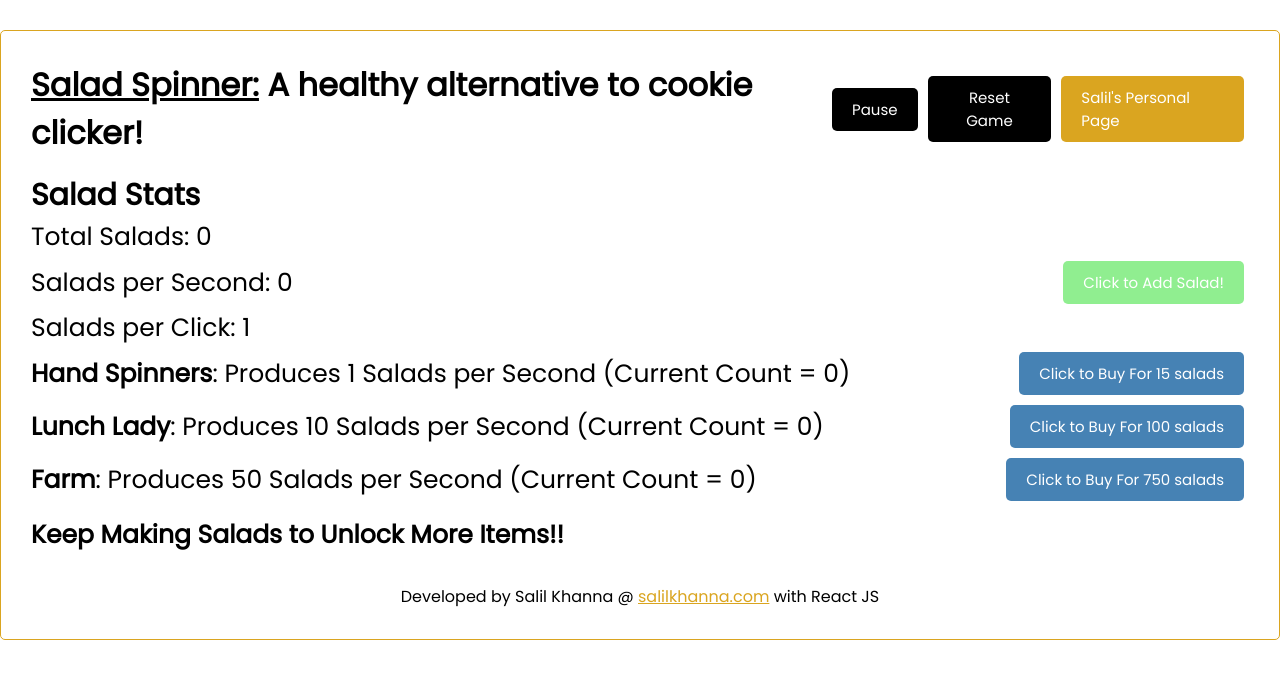
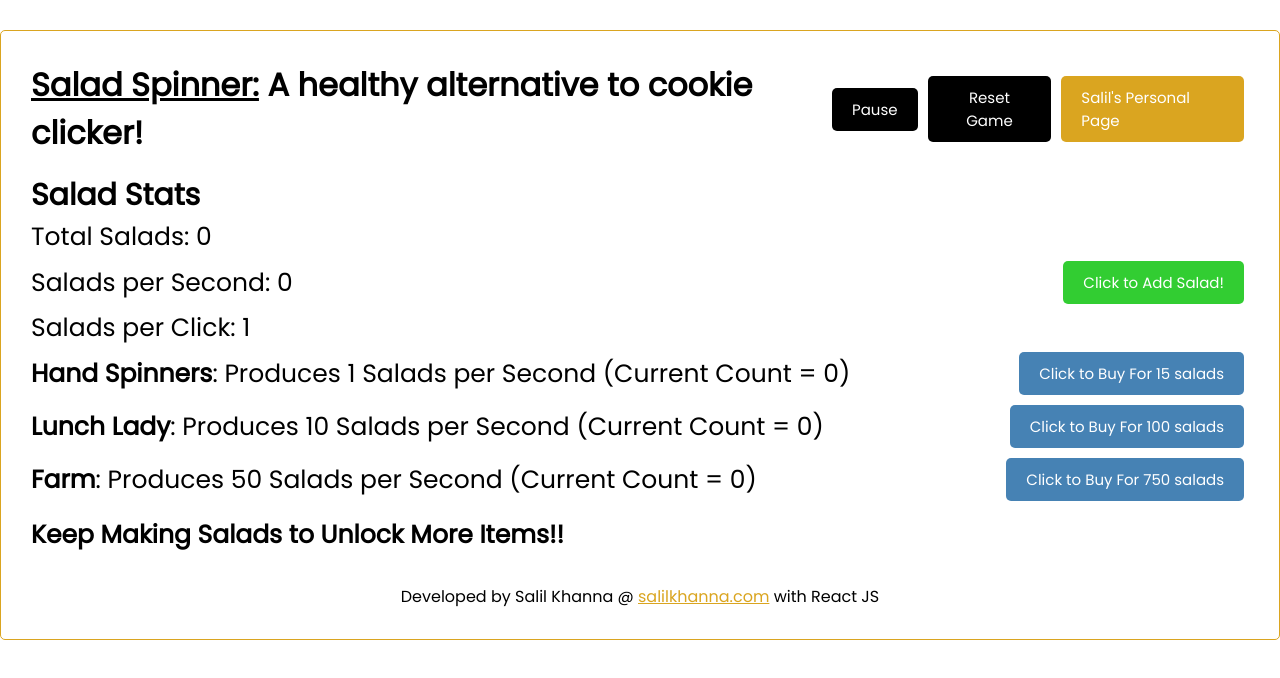
Before and after one commit to salil-khanna/salad-spinner, a React (Create React App) app: page / in a window 1280 px wide. Shown: the top 678 px of the page. Built offline with nearby package versions, Linux system fonts and the light colour scheme.

Commit message:
button color

```diff
--- a/src/App.js
+++ b/src/App.js
@@ -120,7 +120,7 @@ let displayMafia = totalSalads > 10000;
 
       <div className = "header2">
          <p >Salads per Second: {adjDisp(rate)} </p>
-         <Button color = "lightGreen" text = 'Click to Add Salad!' onClick={() => onclick1(clickRate)} />
+         <Button color = "limeGreen" text = 'Click to Add Salad!' onClick={() => onclick1(clickRate)} />
        </div>
 
       <div className = "header2">
```
